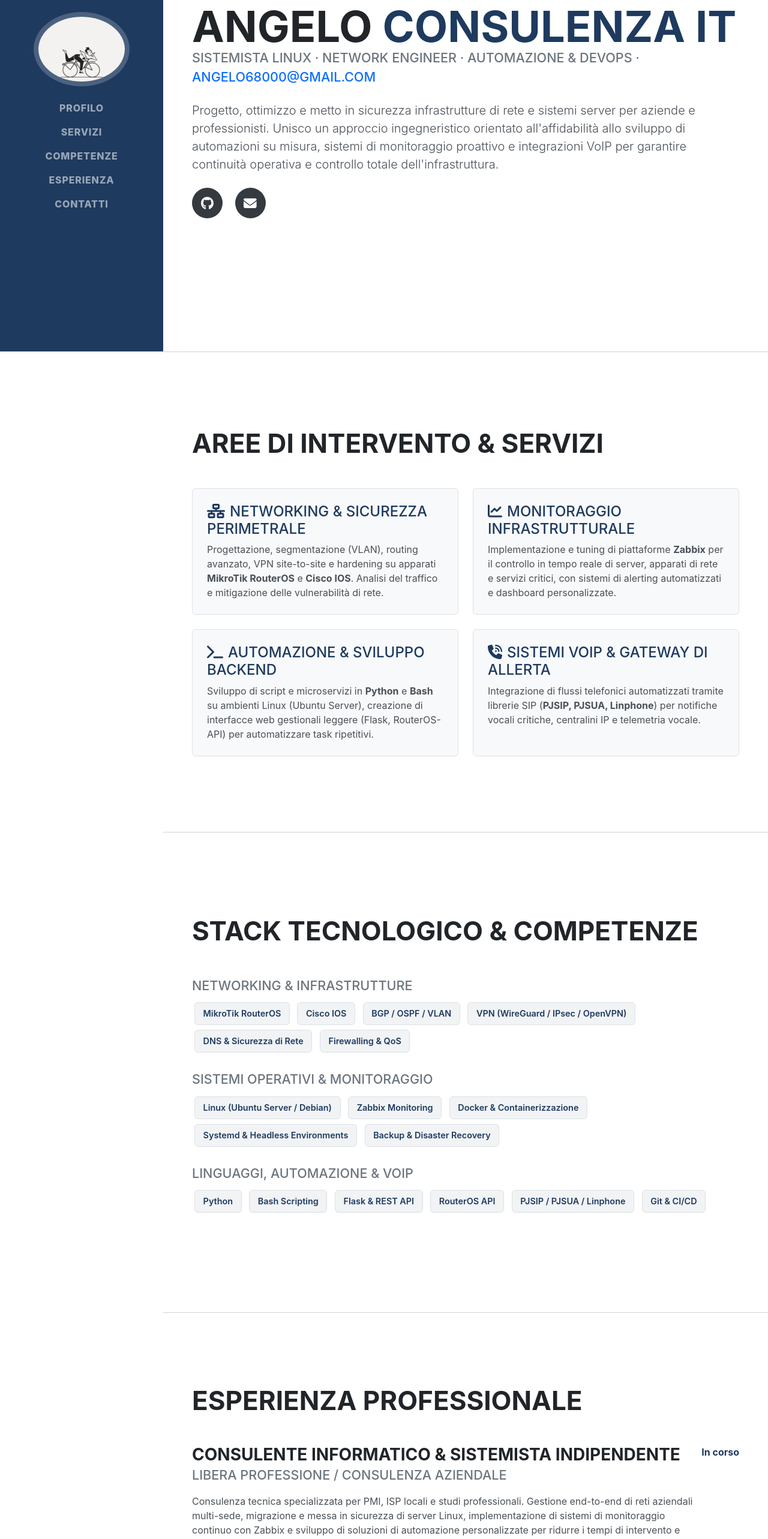
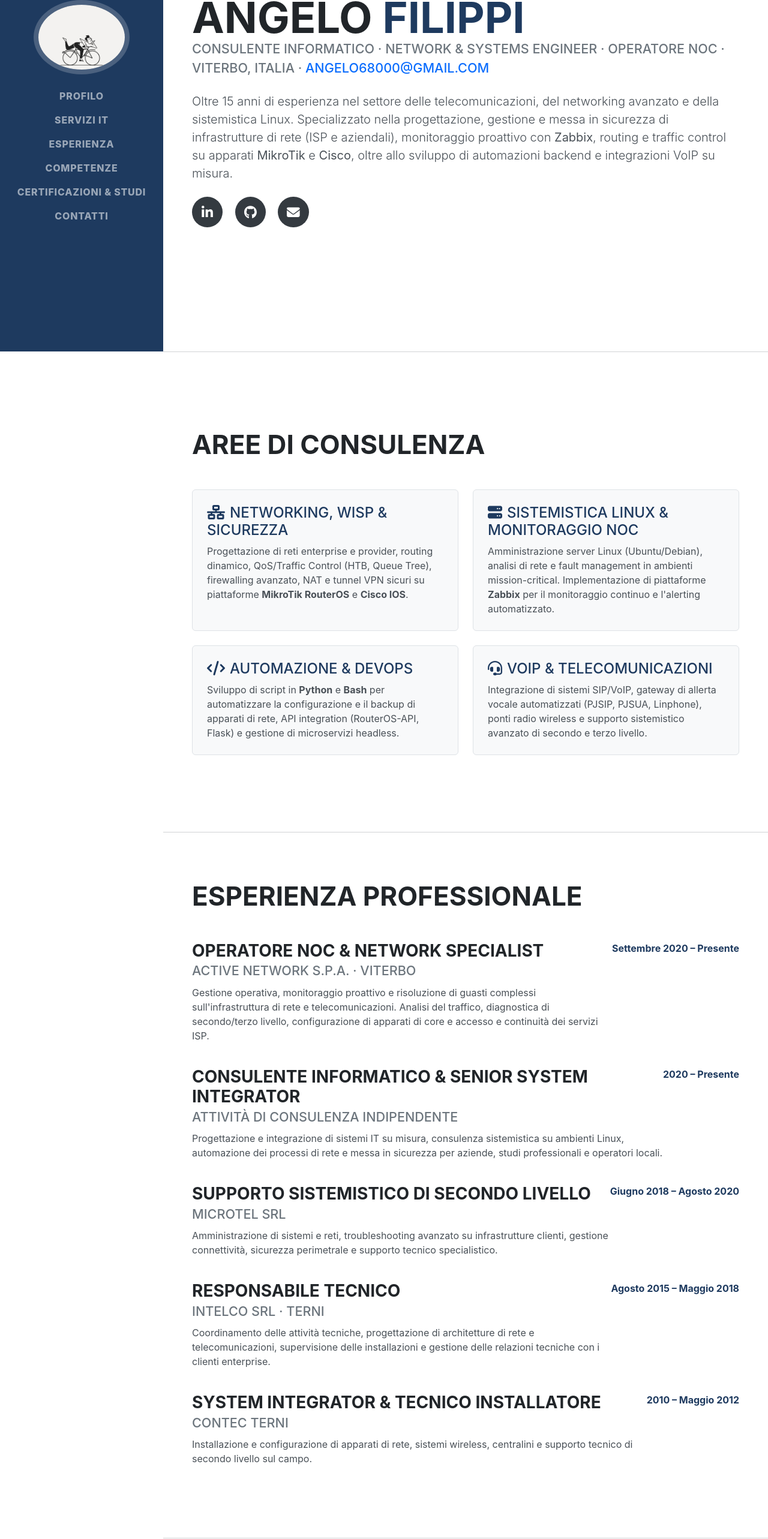
Before and after one commit to angelo68000/angelo68000.github.io, a plain HTML site: page index.html in a window 1280 px wide. Shown: the part 214-2780 px from the top of the page at 60% size. Drawn offline with nearby package versions, Linux system fonts and the light colour scheme; a web font is replaced by a local one.

Commit message:
Update index.html

```diff
--- a/index.html
+++ b/index.html
@@ -3,9 +3,9 @@
 <head>
     <meta charset="utf-8" />
     <meta name="viewport" content="width=device-width, initial-scale=1, shrink-to-fit=no" />
-    <meta name="description" content="Consulenza informatica, amministrazione di rete, sistemistica Linux, monitoraggio Zabbix e automazione DevOps." />
-    <meta name="author" content="Angelo" />
-    <title>Angelo | Consulente Informatico & Sistemista DevOps</title>
+    <meta name="description" content="Angelo Filippi - Consulente Informatico, Operatore NOC, Network & Systems Engineer. Specializzato in MikroTik, Linux, monitoraggio Zabbix e infrastrutture TLC." />
+    <meta name="author" content="Angelo Filippi" />
+    <title>Angelo Filippi | Consulente Informatico & Network Systems Engineer</title>
     <link rel="icon" type="image/x-icon" href="assets/img/favicon.ico" />
     <!-- Font Awesome icons -->
     <script src="https://use.fontawesome.com/releases/v6.3.0/js/all.js" crossorigin="anonymous"></script>
@@ -16,7 +16,7 @@
     <link href="https://cdn.jsdelivr.net/npm/bootstrap@5.3.2/dist/css/bootstrap.min.css" rel="stylesheet" />
     <style>
         :root {
-            --bs-primary: #1e3a5f; /* Blu tecnico professionale */
+            --bs-primary: #1e3a5f; /* Blu tecnico istituzionale */
             --bs-primary-rgb: 30, 58, 95;
         }
         body {
@@ -112,7 +112,6 @@
             transition: background-color 0.2s;
         }
         .social-icons .social-icon:hover { background-color: var(--bs-primary); }
-        .dev-icons { font-size: 2.5rem; color: #495057; }
         .skill-badge {
             background-color: #f1f3f5;
             color: #1e3a5f;
@@ -124,15 +123,23 @@
             margin: 0.25rem;
             font-size: 0.9rem;
         }
+        .cert-badge {
+            background-color: #e9ecef;
+            color: #212529;
+            border-left: 4px solid var(--bs-primary);
+            padding: 0.75rem 1rem;
+            margin-bottom: 0.75rem;
+            border-radius: 0.25rem;
+        }
     </style>
 </head>
 <body id="page-top">
     <!-- Barra di navigazione laterale -->
     <nav class="navbar navbar-expand-lg navbar-dark bg-primary fixed-top" id="sideNav">
         <a class="navbar-brand js-scroll-trigger" href="#page-top">
-            <span class="d-block d-lg-none">Angelo | IT Consulting</span>
+            <span class="d-block d-lg-none">Angelo Filippi | IT Consulting</span>
             <span class="d-none d-lg-block">
-                <img class="img-fluid img-profile rounded-circle mx-auto mb-2" src="assets/img/profile.jpg" alt="Foto Profilo Angelo" />
+                <img class="img-fluid img-profile rounded-circle mx-auto mb-2" src="assets/img/profile.jpg" alt="Angelo Filippi" />
             </span>
         </a>
         <button class="navbar-toggler" type="button" data-bs-toggle="collapse" data-bs-target="#navbarResponsive" aria-controls="navbarResponsive" aria-expanded="false" aria-label="Toggle navigation">
@@ -141,9 +148,10 @@
         <div class="collapse navbar-collapse" id="navbarResponsive">
             <ul class="navbar-nav">
                 <li class="nav-item"><a class="nav-link js-scroll-trigger" href="#about">Profilo</a></li>
-                <li class="nav-item"><a class="nav-link js-scroll-trigger" href="#servizi">Servizi</a></li>
+                <li class="nav-item"><a class="nav-link js-scroll-trigger" href="#servizi">Servizi IT</a></li>
+                <li class="nav-item"><a class="nav-link js-scroll-trigger" href="#esperienza">Esperienza</a></li>
                 <li class="nav-item"><a class="nav-link js-scroll-trigger" href="#competenze">Competenze</a></li>
-                <li class="nav-item"><a class="nav-link js-scroll-trigger" href="#esperienza">Esperienza</a></li>
+                <li class="nav-item"><a class="nav-link js-scroll-trigger" href="#certificazioni">Certificazioni & Studi</a></li>
                 <li class="nav-item"><a class="nav-link js-scroll-trigger" href="#contatti">Contatti</a></li>
             </ul>
         </div>
@@ -156,56 +164,123 @@
             <div class="resume-section-content">
                 <h1 class="mb-0">
                     Angelo
-                    <span class="text-primary">Consulenza IT</span>
+                    <span class="text-primary">Filippi</span>
                 </h1>
                 <div class="subheading mb-4">
-                    Sistemista Linux · Network Engineer · Automazione & DevOps ·
+                    Consulente Informatico · Network & Systems Engineer · Operatore NOC · Viterbo, Italia ·
                     <a href="mailto:angelo68000@gmail.com" class="text-decoration-none">angelo68000@gmail.com</a>
                 </div>
                 <p class="lead mb-4">
-                    Progetto, ottimizzo e metto in sicurezza infrastrutture di rete e sistemi server per aziende e professionisti.
-                    Unisco un approccio ingegneristico orientato all'affidabilità allo sviluppo di automazioni su misura,
-                    sistemi di monitoraggio proattivo e integrazioni VoIP per garantire continuità operativa e controllo totale dell'infrastruttura.
+                    Oltre 15 anni di esperienza nel settore delle telecomunicazioni, del networking avanzato e della sistemistica Linux.
+                    Specializzato nella progettazione, gestione e messa in sicurezza di infrastrutture di rete (ISP e aziendali),
+                    monitoraggio proattivo con <strong>Zabbix</strong>, routing e traffic control su apparati <strong>MikroTik</strong> e <strong>Cisco</strong>,
+                    oltre allo sviluppo di automazioni backend e integrazioni VoIP su misura.
                 </p>
                 <div class="social-icons">
+                    <a class="social-icon" href="https://www.linkedin.com/in/filippiangelo/" target="_blank" title="LinkedIn"><i class="fab fa-linkedin-in"></i></a>
                     <a class="social-icon" href="https://github.com/angelo68000" target="_blank" title="GitHub"><i class="fab fa-github"></i></a>
                     <a class="social-icon" href="mailto:angelo68000@gmail.com" title="Invia Email"><i class="fas fa-envelope"></i></a>
-                    <!-- Aggiungi qui il tuo link LinkedIn se desideri -->
-                    <!-- <a class="social-icon" href="https://linkedin.com/in/tuo-profilo" target="_blank" title="LinkedIn"><i class="fab fa-linkedin-in"></i></a> -->
                 </div>
             </div>
         </section>
         <hr class="m-0" />
 
-        <!-- Servizi -->
+        <!-- Servizi di Consulenza -->
         <section class="resume-section" id="servizi">
             <div class="resume-section-content w-100">
-                <h2 class="mb-5">Aree di Intervento & Servizi</h2>
+                <h2 class="mb-5">Aree di Consulenza</h2>
                 <div class="row g-4">
                     <div class="col-md-6">
                         <div class="p-4 border rounded bg-light h-100">
-                            <h3 class="h4 text-primary"><i class="fas fa-network-wired me-2"></i>Networking & Sicurezza Perimetrale</h3>
-                            <p class="mb-0">Progettazione, segmentazione (VLAN), routing avanzato, VPN site-to-site e hardening su apparati <strong>MikroTik RouterOS</strong> e <strong>Cisco IOS</strong>. Analisi del traffico e mitigazione delle vulnerabilità di rete.</p>
+                            <h3 class="h4 text-primary"><i class="fas fa-network-wired me-2"></i>Networking, WISP & Sicurezza</h3>
+                            <p class="mb-0">Progettazione di reti enterprise e provider, routing dinamico, QoS/Traffic Control (HTB, Queue Tree), firewalling avanzato, NAT e tunnel VPN sicuri su piattaforme <strong>MikroTik RouterOS</strong> e <strong>Cisco IOS</strong>.</p>
                         </div>
                     </div>
                     <div class="col-md-6">
                         <div class="p-4 border rounded bg-light h-100">
-                            <h3 class="h4 text-primary"><i class="fas fa-chart-line me-2"></i>Monitoraggio Infrastrutturale</h3>
-                            <p class="mb-0">Implementazione e tuning di piattaforme <strong>Zabbix</strong> per il controllo in tempo reale di server, apparati di rete e servizi critici, con sistemi di alerting automatizzati e dashboard personalizzate.</p>
+                            <h3 class="h4 text-primary"><i class="fas fa-server me-2"></i>Sistemistica Linux & Monitoraggio NOC</h3>
+                            <p class="mb-0">Amministrazione server Linux (Ubuntu/Debian), analisi di rete e fault management in ambienti mission-critical. Implementazione di piattaforme <strong>Zabbix</strong> per il monitoraggio continuo e l'alerting automatizzato.</p>
                         </div>
                     </div>
                     <div class="col-md-6">
                         <div class="p-4 border rounded bg-light h-100">
-                            <h3 class="h4 text-primary"><i class="fas fa-terminal me-2"></i>Automazione & Sviluppo Backend</h3>
-                            <p class="mb-0">Sviluppo di script e microservizi in <strong>Python</strong> e <strong>Bash</strong> su ambienti Linux (Ubuntu Server), creazione di interfacce web gestionali leggere (Flask, RouterOS-API) per automatizzare task ripetitivi.</p>
+                            <h3 class="h4 text-primary"><i class="fas fa-code me-2"></i>Automazione & DevOps</h3>
+                            <p class="mb-0">Sviluppo di script in <strong>Python</strong> e <strong>Bash</strong> per automatizzare la configurazione e il backup di apparati di rete, API integration (RouterOS-API, Flask) e gestione di microservizi headless.</p>
                         </div>
                     </div>
                     <div class="col-md-6">
                         <div class="p-4 border rounded bg-light h-100">
-                            <h3 class="h4 text-primary"><i class="fas fa-phone-volume me-2"></i>Sistemi VoIP & Gateway di Allerta</h3>
-                            <p class="mb-0">Integrazione di flussi telefonici automatizzati tramite librerie SIP (<strong>PJSIP, PJSUA, Linphone</strong>) per notifiche vocali critiche, centralini IP e telemetria vocale.</p>
+                            <h3 class="h4 text-primary"><i class="fas fa-headset me-2"></i>VoIP & Telecomunicazioni</h3>
+                            <p class="mb-0">Integrazione di sistemi SIP/VoIP, gateway di allerta vocale automatizzati (PJSIP, PJSUA, Linphone), ponti radio wireless e supporto sistemistico avanzato di secondo e terzo livello.</p>
                         </div>
                     </div>
+                </div>
+            </div>
+        </section>
+        <hr class="m-0" />
+
+        <!-- Esperienza Professionale -->
+        <section class="resume-section" id="esperienza">
+            <div class="resume-section-content w-100">
+                <h2 class="mb-5">Esperienza Professionale</h2>
+
+                <div class="d-flex flex-column flex-md-row justify-content-between mb-4">
+                    <div class="flex-grow-1">
+                        <h3 class="mb-0">Operatore NOC & Network Specialist</h3>
+                        <div class="subheading mb-2">Active Network S.p.A. · Viterbo</div>
+                        <p>
+                            Gestione operativa, monitoraggio proattivo e risoluzione di guasti complessi sull'infrastruttura di rete e telecomunicazioni.
+                            Analisi del traffico, diagnostica di secondo/terzo livello, configurazione di apparati di core e accesso e continuità dei servizi ISP.
+                        </p>
+                    </div>
+                    <div class="flex-shrink-0"><span class="text-primary fw-bold">Settembre 2020 – Presente</span></div>
+                </div>
+
+                <div class="d-flex flex-column flex-md-row justify-content-between mb-4">
+                    <div class="flex-grow-1">
+                        <h3 class="mb-0">Consulente Informatico & Senior System Integrator</h3>
+                        <div class="subheading mb-2">Attività di Consulenza Indipendente</div>
+                        <p>
+                            Progettazione e integrazione di sistemi IT su misura, consulenza sistemistica su ambienti Linux, automazione dei processi di rete
+                            e messa in sicurezza per aziende, studi professionali e operatori locali.
+                        </p>
+                    </div>
+                    <div class="flex-shrink-0"><span class="text-primary fw-bold">2020 – Presente</span></div>
+                </div>
+
+                <div class="d-flex flex-column flex-md-row justify-content-between mb-4">
+                    <div class="flex-grow-1">
+                        <h3 class="mb-0">Supporto Sistemistico di Secondo Livello</h3>
+                        <div class="subheading mb-2">Microtel Srl</div>
+                        <p>
+                            Amministrazione di sistemi e reti, troubleshooting avanzato su infrastrutture clienti, gestione connettività,
+                            sicurezza perimetrale e supporto tecnico specialistico.
+                        </p>
+                    </div>
+                    <div class="flex-shrink-0"><span class="text-primary fw-bold">Giugno 2018 – Agosto 2020</span></div>
+                </div>
+
+                <div class="d-flex flex-column flex-md-row justify-content-between mb-4">
+                    <div class="flex-grow-1">
+                        <h3 class="mb-0">Responsabile Tecnico</h3>
+                        <div class="subheading mb-2">Intelco SRL · Terni</div>
+                        <p>
+                            Coordinamento delle attività tecniche, progettazione di architetture di rete e telecomunicazioni,
+                            supervisione delle installazioni e gestione delle relazioni tecniche con i clienti enterprise.
+                        </p>
+                    </div>
+                    <div class="flex-shrink-0"><span class="text-primary fw-bold">Agosto 2015 – Maggio 2018</span></div>
+                </div>
+
+                <div class="d-flex flex-column flex-md-row justify-content-between mb-4">
+                    <div class="flex-grow-1">
+                        <h3 class="mb-0">System Integrator & Tecnico Installatore</h3>
+                        <div class="subheading mb-2">CONTEC Terni</div>
+                        <p>
+                            Installazione e configurazione di apparati di rete, sistemi wireless, centralini e supporto tecnico di secondo livello sul campo.
+                        </p>
+                    </div>
+                    <div class="flex-shrink-0"><span class="text-primary fw-bold">2010 – Maggio 2012</span></div>
                 </div>
             </div>
         </section>
@@ -214,17 +289,18 @@
         <!-- Competenze Tecniche -->
         <section class="resume-section" id="competenze">
             <div class="resume-section-content w-100">
-                <h2 class="mb-5">Stack Tecnologico & Competenze</h2>
+                <h2 class="mb-5">Competenze Tecniche</h2>
 
                 <div class="mb-4">
-                    <div class="subheading mb-2">Networking & Infrastrutture</div>
+                    <div class="subheading mb-2">Networking, Routing & Sicurezza</div>
                     <div>
                         <span class="skill-badge">MikroTik RouterOS</span>
                         <span class="skill-badge">Cisco IOS</span>
-                        <span class="skill-badge">BGP / OSPF / VLAN</span>
-                        <span class="skill-badge">VPN (WireGuard / IPsec / OpenVPN)</span>
-                        <span class="skill-badge">DNS & Sicurezza di Rete</span>
-                        <span class="skill-badge">Firewalling & QoS</span>
+                        <span class="skill-badge">Traffic Control (HTB / Queue Tree / Mangle)</span>
+                        <span class="skill-badge">Firewall Filter & NAT</span>
+                        <span class="skill-badge">Routing Dinamico & VLAN</span>
+                        <span class="skill-badge">Wireless & Ponti Radio</span>
+                        <span class="skill-badge">Sicurezza delle Reti & DNS</span>
                     </div>
                 </div>
 
@@ -233,57 +309,53 @@
                     <div>
                         <span class="skill-badge">Linux (Ubuntu Server / Debian)</span>
                         <span class="skill-badge">Zabbix Monitoring</span>
-                        <span class="skill-badge">Docker & Containerizzazione</span>
-                        <span class="skill-badge">Systemd & Headless Environments</span>
-                        <span class="skill-badge">Backup & Disaster Recovery</span>
+                        <span class="skill-badge">Operazioni NOC & Troubleshooting</span>
+                        <span class="skill-badge">Systemd & Server Headless</span>
+                        <span class="skill-badge">Docker</span>
                     </div>
                 </div>
 
                 <div class="mb-4">
-                    <div class="subheading mb-2">Linguaggi, Automazione & VoIP</div>
+                    <div class="subheading mb-2">Automazione, Scripting & VoIP</div>
                     <div>
                         <span class="skill-badge">Python</span>
                         <span class="skill-badge">Bash Scripting</span>
+                        <span class="skill-badge">RouterOS API</span>
                         <span class="skill-badge">Flask & REST API</span>
-                        <span class="skill-badge">RouterOS API</span>
-                        <span class="skill-badge">PJSIP / PJSUA / Linphone</span>
-                        <span class="skill-badge">Git & CI/CD</span>
+                        <span class="skill-badge">VoIP / SIP (PJSIP, PJSUA, Linphone)</span>
+                        <span class="skill-badge">Git</span>
                     </div>
                 </div>
             </div>
         </section>
         <hr class="m-0" />
 
-        <!-- Esperienza -->
-        <section class="resume-section" id="esperienza">
+        <!-- Certificazioni e Formazione -->
+        <section class="resume-section" id="certificazioni">
             <div class="resume-section-content w-100">
-                <h2 class="mb-5">Esperienza Professionale</h2>
+                <h2 class="mb-4">Certificazioni & Formazione</h2>
 
-                <div class="d-flex flex-column flex-md-row justify-content-between mb-5">
-                    <div class="flex-grow-1">
-                        <h3 class="mb-0">Consulente Informatico & Sistemista Indipendente</h3>
-                        <div class="subheading mb-3">Libera Professione / Consulenza Aziendale</div>
-                        <p>
-                            Consulenza tecnica specializzata per PMI, ISP locali e studi professionali. Gestione end-to-end di reti aziendali multi-sede,
-                            migrazione e messa in sicurezza di server Linux, implementazione di sistemi di monitoraggio continuo con Zabbix e sviluppo di soluzioni
-                            di automazione personalizzate per ridurre i tempi di intervento e prevenire i fermi macchina.
-                        </p>
-                    </div>
-                    <div class="flex-shrink-0"><span class="text-primary fw-bold">In corso</span></div>
+                <h3 class="h4 text-primary mb-3">Certificazioni Tecniche MikroTik</h3>
+                <div class="cert-badge">
+                    <div class="fw-bold">MTCTCE – MikroTik Certified Traffic Control Engineer</div>
+                    <div class="small text-muted">Gestione avanzata del traffico, Firewall filter, NAT, Mangle, HTB, Burst, Simple Queues, Queue Tree, DHCP, Web Proxy e Regex.</div>
+                </div>
+                <div class="cert-badge">
+                    <div class="fw-bold">MTCRE – MikroTik Certified Routing Engineer</div>
+                    <div class="small text-muted">Progettazione di reti instradate, routing statico e dinamico (OSPF), VPN e tunnel punto-punto.</div>
+                </div>
+                <div class="cert-badge mb-5">
+                    <div class="fw-bold">MTCWE – MikroTik Certified Wireless Engineer</div>
+                    <div class="small text-muted">Progettazione, ottimizzazione e messa in sicurezza di link wireless e infrastrutture WISP.</div>
                 </div>
 
-                <!-- Puoi duplicare questo blocco per aggiungere altre esperienze specifiche -->
-                <div class="d-flex flex-column flex-md-row justify-content-between mb-5">
-                    <div class="flex-grow-1">
-                        <h3 class="mb-0">Network & Systems Engineer</h3>
-                        <div class="subheading mb-3">Progetti Infrastrutturali & Integrazione Sistemi</div>
-                        <p>
-                            Progettazione di architetture di rete ad alta disponibilità, configurazione avanzata di apparati MikroTik e Cisco,
-                            sviluppo di gateway di allerta vocale basati su protocollo SIP e creazione di dashboard web interne per la gestione
-                            centralizzata degli apparati di campo.
-                        </p>
+                <h3 class="h4 text-primary mb-3">Istruzione</h3>
+                <div class="d-flex flex-column flex-md-row justify-content-between">
+                    <div>
+                        <h4 class="h5 mb-0">ITIS Viterbo</h4>
+                        <div class="subheading mb-2">Diploma di Perito Tecnico in Telecomunicazioni</div>
                     </div>
-                    <div class="flex-shrink-0"><span class="text-primary fw-bold">Esperienza Consolidata</span></div>
+                    <div class="flex-shrink-0"><span class="text-primary fw-bold">1994 – 1999</span></div>
                 </div>
             </div>
         </section>
@@ -292,12 +364,15 @@
         <!-- Contatti -->
         <section class="resume-section" id="contatti">
             <div class="resume-section-content">
-                <h2 class="mb-4">Contatti & Richiesta Consulenza</h2>
+                <h2 class="mb-4">Contatti & Consulenze</h2>
                 <p class="lead mb-4">
-                    Hai bisogno di ottimizzare la tua rete aziendale, implementare un sistema di monitoraggio affidabile o automatizzare processi su infrastrutture Linux? Scrivimi direttamente per valutare insieme il tuo progetto.
+                    Disponibile per consulenze tecniche, progettazione e ottimizzazione di reti aziendali,
+                    implementazione di sistemi di monitoraggio Zabbix e sviluppo di soluzioni di automazione su misura.
                 </p>
                 <div class="p-4 border rounded bg-light d-inline-block">
-                    <p class="mb-2"><strong><i class="fas fa-envelope text-primary me-2"></i>Email diretta:</strong> <a href="mailto:angelo68000@gmail.com">angelo68000@gmail.com</a></p>
+                    <p class="mb-2"><strong><i class="fas fa-map-marker-alt text-primary me-2"></i>Zona Operativa:</strong> Viterbo, Lazio (e consulenza remota in tutta Italia)</p>
+                    <p class="mb-2"><strong><i class="fas fa-envelope text-primary me-2"></i>Email:</strong> <a href="mailto:angelo68000@gmail.com">angelo68000@gmail.com</a></p>
+                    <p class="mb-2"><strong><i class="fab fa-linkedin text-primary me-2"></i>LinkedIn:</strong> <a href="https://www.linkedin.com/in/filippiangelo/" target="_blank">linkedin.com/in/filippiangelo</a></p>
                     <p class="mb-0"><strong><i class="fab fa-github text-primary me-2"></i>GitHub:</strong> <a href="https://github.com/angelo68000" target="_blank">github.com/angelo68000</a></p>
                 </div>
             </div>
```
